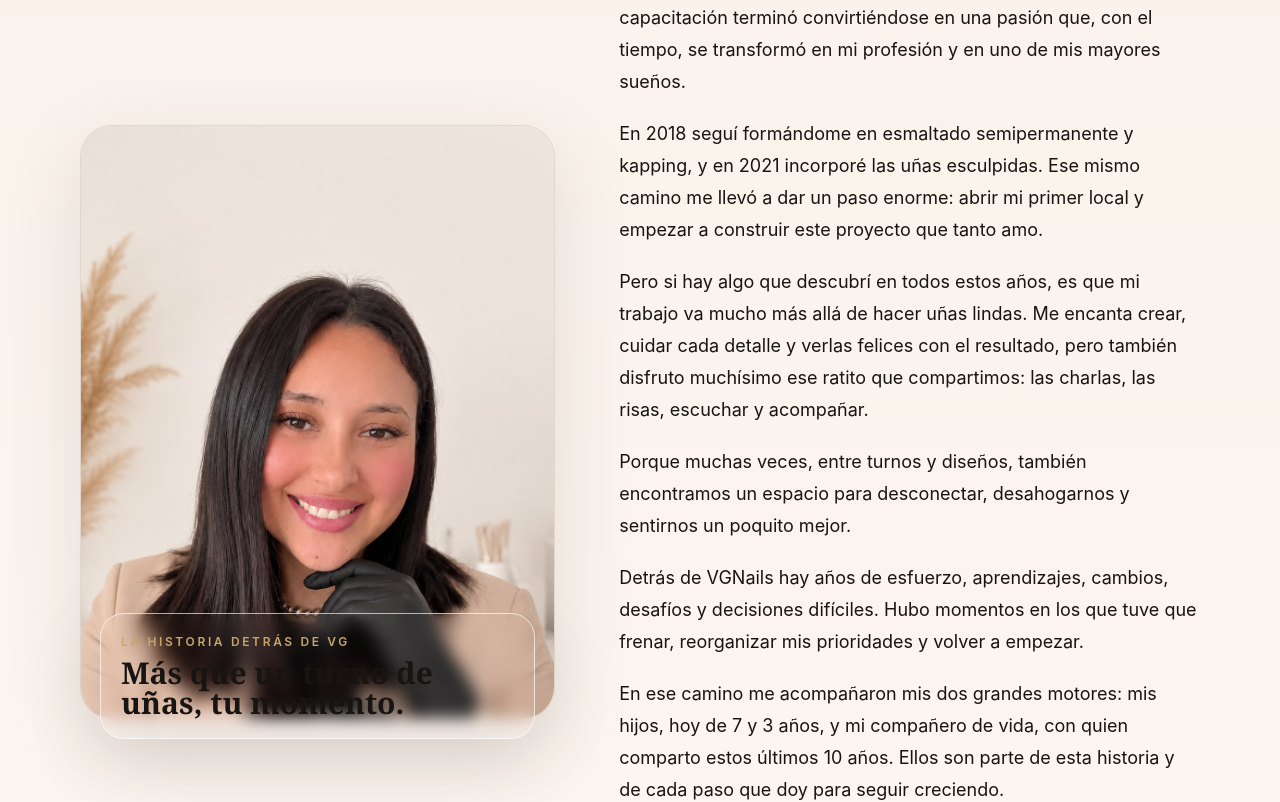
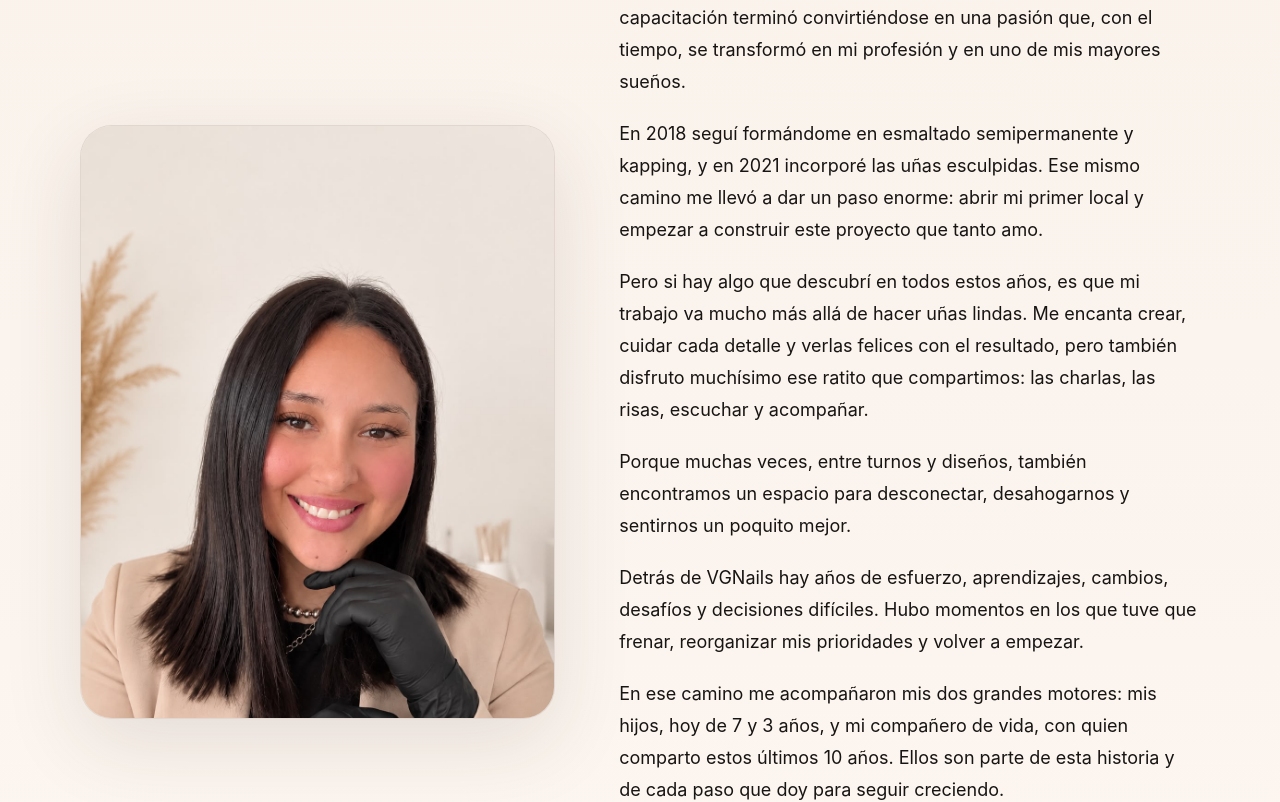
Before and after one commit to quimey138-bit/VG-Nails-Studio, a Next.js app: page / in a window 1280 px wide. Shown: the part 3720-4522 px from the top of the page. Built offline with nearby package versions, Linux system fonts and the light colour scheme.

Commit message:
Modificacion foto sobre mi

```diff
--- a/components/About.jsx
+++ b/components/About.jsx
@@ -4,7 +4,7 @@ export default function About() {
   return (
     <section id="sobre-mi" className="py-20 sm:py-28">
       <div className="section-shell grid items-center gap-10 lg:grid-cols-[0.9fr_1.1fr] lg:gap-16">
-        <div className="relative">
+        <div>
           <div className="premium-border image-sheen relative aspect-[4/5] overflow-hidden rounded-[2rem] bg-veil shadow-soft">
             <Image
               src="/gallery/foto-sobre-mi.jpeg"
@@ -13,14 +13,6 @@ export default function About() {
               sizes="(min-width: 1024px) 42vw, 100vw"
               className="object-cover"
             />
-          </div>
-          <div className="absolute -bottom-5 left-5 right-5 rounded-3xl border border-white/65 bg-white/78 p-5 shadow-soft backdrop-blur">
-            <p className="text-xs font-semibold uppercase tracking-[0.22em] text-champagne">
-              La historia detrás de VG
-            </p>
-            <p className="mt-2 font-display text-3xl font-semibold leading-none text-ink">
-              Más que un turno de uñas, tu momento.
-            </p>
           </div>
         </div>
 
```
